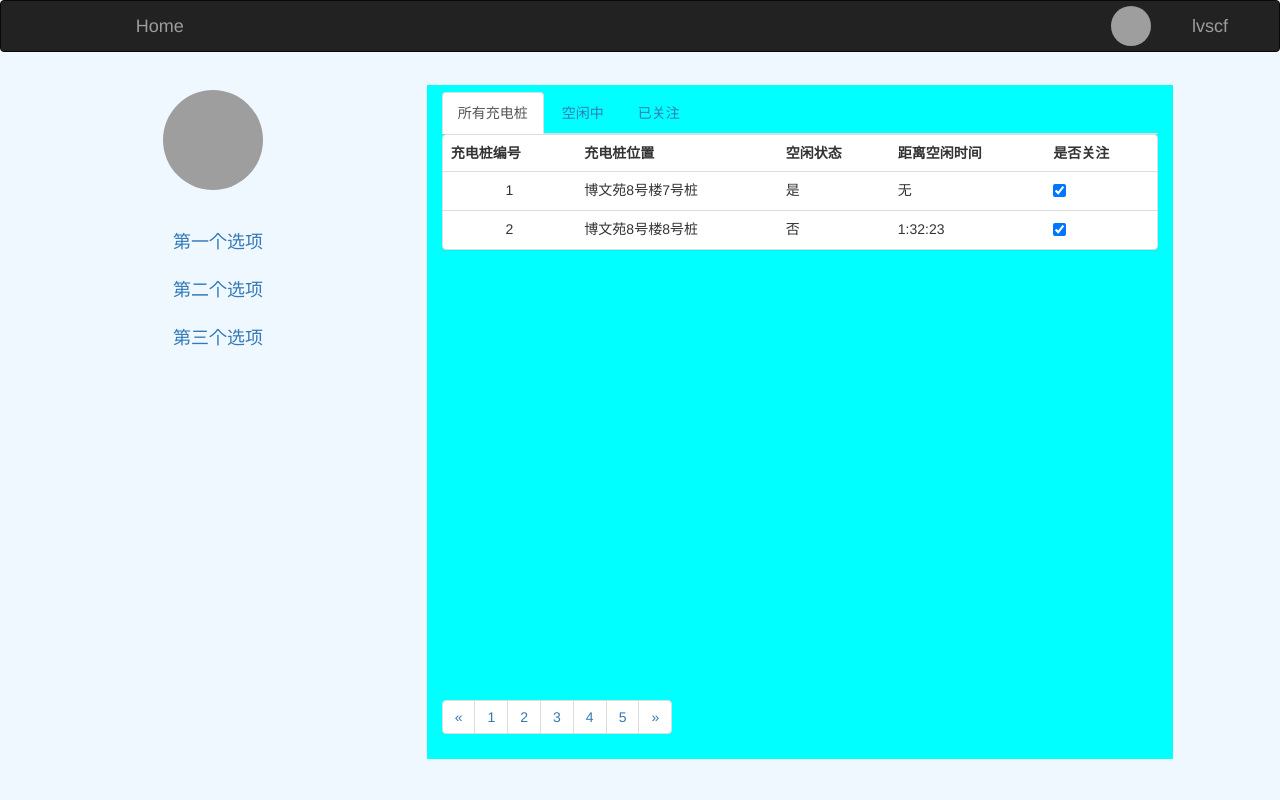
After one commit to YiRan58/-b-, a Django app: page /login/ListCS/ in a window 1280 px wide. The commit adds this page. Run offline with Django 3.2, Linux system fonts and the light colour scheme; some libraries are stand-ins or nearby versions; grey boxes are pictures that could not be loaded.

Commit message:
first commit

```diff
--- /dev/null
+++ b/login/urls.py
@@ -0,0 +1,11 @@
+from django.urls import path
+
+from . import views
+
+app_name = 'login'
+urlpatterns = [
+    path('', views.login, name='login'),
+    path('log/', views.log, name='log'),
+    path('ListCS/', views.ListCS, name='ListCS')
+
+]
--- a/login/views.py
+++ b/login/views.py
@@ -1,4 +1,8 @@
-from django.shortcuts import render
+from django.shortcuts import render, render_to_response
+from django.http import HttpResponse,HttpResponseRedirect
+from django import forms
+from login.models import Users
+from django.template import RequestContext
 # Create your views here.
 
 
@@ -7,5 +11,32 @@ def index(request):
 
 
 def login(request):
-    request.session['inputPassword'] = request.inputPassword
     return render(request, 'login.html')
+
+
+def ListCS(request):
+    return render(request, 'ListCS.html')
+
+
+class userForm(forms.Form):
+    inputTel = forms.CharField(label='inputTel', max_length=12)
+    inputPassword = forms.CharField(label='inputPassword', widget=forms.PasswordInput())
+
+
+def log(req):
+    if req.method == 'POST':
+        uf = userForm(req.POST)
+        if uf.is_valid():
+            inputTel = uf.cleaned_data['inputTel']
+            inputPassword = uf.cleaned_data['inputPassword']
+            user = Users.objects.filter(userTel=inputTel, userPwd=inputPassword)
+            if user:
+                response = HttpResponseRedirect('/login/log/')
+                response.set_cookie('inputTel', inputTel, 3600)
+                req.session['inputTel'] = "inputTel"
+                return render(req, 'index.html')
+            else:
+                return HttpResponseRedirect('login/navbar/')
+    else:
+        uf = Form()
+    return HttpResponseRedirect('/login/')
--- /dev/null
+++ b/templates/ListCS.html
@@ -0,0 +1,214 @@
+{% load static %}
+<!DOCTYPE html>
+<html lang="en">
+<head>
+    <meta charset="UTF-8">
+    <title>List</title>
+    <meta name="viewport" content="width=device-width, initial-scale=1, shrink-to-fit=no">
+    <script src="https://cdn.bootcss.com/jquery/3.2.1/jquery.slim.min.js"
+            integrity="sha384-KJ3o2DKtIkvYIK3UENzmM7KCkRr/rE9/Qpg6aAZGJwFDMVNA/GpGFF93hXpG5KkN"
+            crossorigin="anonymous"></script>
+    <script src="https://cdn.bootcss.com/popper.js/1.12.9/umd/popper.min.js"
+            integrity="sha384-ApNbgh9B+Y1QKtv3Rn7W3mgPxhU9K/ScQsAP7hUibX39j7fakFPskvXusvfa0b4Q"
+            crossorigin="anonymous"></script>
+    <script src="https://cdn.bootcss.com/bootstrap/4.0.0/js/bootstrap.min.js"
+            integrity="sha384-JZR6Spejh4U02d8jOt6vLEHfe/JQGiRRSQQxSfFWpi1MquVdAyjUar5+76PVCmYl"
+            crossorigin="anonymous"></script>
+    <link rel="stylesheet" href="https://cdn.jsdelivr.net/npm/bootstrap@3.3.7/dist/css/bootstrap.min.css"
+          integrity="sha384-BVYiiSIFeK1dGmJRAkycuHAHRg32OmUcww7on3RYdg4Va+PmSTsz/K68vbdEjh4u" crossorigin="anonymous">
+
+
+    <style>
+
+        body {
+            background-color: aliceblue;
+        }
+
+        #Home {
+            margin-left: 8.4%;
+        }
+
+        #user:hover, #user:focus {
+            color: #FFFF;
+            text-decoration: none;
+        }
+
+        #user {
+            position: absolute;
+            font-size: large;
+            color: #9d9d9d;
+            right: 4%;
+            top: 25%;
+
+        }
+
+        .logo {
+            position: absolute;
+            right: 10%;
+            top: 5px;
+            width: 40px;
+            height: 40px;
+            border-radius: 100px;
+        }
+
+        .logo:hover {
+            width: 42px;
+            height: 42px;
+        }
+
+        .dropdown-menu {
+            margin-top: 50px;
+            left: 90%;
+            right: 0px;
+        }
+
+        .page {
+            margin-top: 60%;
+
+        }
+
+        .logoMark {
+            width: 100px;
+            height: 100px;
+            margin-top: 10%;
+            border-radius: 100px;
+        }
+
+        .listCS {
+            margin-top: 1%;
+            background-color: aqua;
+        }
+
+        .ls {
+            font-size: large;
+            margin-top: 30px;
+            margin-left: 5%;
+            text-align: center;
+        }
+
+        .listNav {
+            margin-top: 1%;
+        }
+
+        .csid {
+            text-align: center;
+        }
+
+
+    </style>
+
+
+</head>
+<body>
+
+<nav class="navbar navbar-inverse">
+    <div class="container-fluid">
+        <div class="nav-header">
+
+            <img class="logo" src="{% static "/img/logo.png" %}">
+
+            <a href="#" id="user" class="dropdown-toggle" data-toggle="dropdown" role="button" aria-haspopup="true"
+               aria-expanded="false">lvscf </a>
+            <div class="dropdown">
+                <ul class="dropdown-menu">
+                    <li><a href="#">修改信息</a></li>
+                    <li><a href="#">切换用户</a></li>
+                    <li><a href="#">退出</a></li>
+                </ul>
+            </div>
+           <a class="navbar-brand" id="Home" href="#">Home</a> {% comment %}页面跳转去主页{% endcomment %}
+        </div>
+
+    </div>
+</nav>
+
+
+<div class="container-fluid">
+    <div class="row">
+        <div class="col-md-1 "></div>
+        <div class="col-md-2 sbe">
+
+            <img class="logoMark center-block" src="{% static "/img/logo.png" %}">
+            <ul class="nav  nav-stacked ls ">
+                <li><a href='#'>第一个选项</a></li>
+                <li><a href='#'>第二个选项</a></li>
+                <li><a href='#'>第三个选项</a></li>
+            </ul>
+
+        </div>
+        <div class="col-md-1 "></div>
+        <div class="col-md-7 listCS">
+
+            <ul class="nav nav-tabs listNav">
+                <li role="presentation" class="active"><a href="#">所有充电桩</a></li>
+                <li role="presentation"><a href="#">空闲中</a></li>
+                <li role="presentation"><a href="#">已关注</a></li>
+            </ul>
+
+            <div class="panel panel-default ">
+                <!-- Default panel contents -->
+
+                <!-- Table -->
+                <table class="table ">
+                    <tr>
+                        <th>充电桩编号</th>
+                        <th>充电桩位置</th>
+                        <th>空闲状态</th>
+                        <th>距离空闲时间</th>
+                        <th>是否关注</th>
+                    </tr>
+                    <tr>
+                        <td class="csid">1</td>
+                        <td>博文苑8号楼7号桩</td>
+                        <td>是</td>
+                        <td>无</td>
+                        <td>
+                            <div class="make-switch" data-on-label="开" data-off-label="关" id="toggle-state-switch"
+                                 data-on="success" data-off="warning">
+                                <input id="toggle" type="checkbox" checked="checked" class="toggle"/>
+                            </div>
+                        </td>
+                    </tr>
+                      <tr>
+                        <td class="csid">2</td>
+                        <td>博文苑8号楼8号桩</td>
+                        <td>否</td>
+                        <td>1:32:23</td>
+                        <td>
+                            <div class="make-switch" data-on-label="开" data-off-label="关" id="toggle-state-switch"
+                                 data-on="success" data-off="warning">
+                                <input id="toggle" type="checkbox" checked="checked" class="toggle"/>
+                            </div>
+                        </td>
+                    </tr>
+                </table>
+            </div>
+
+            <nav class="page" aria-label="Page navigation">
+                <ul class="pagination">
+                    <li>
+                        <a href="#" aria-label="Previous">
+                            <span aria-hidden="true">&laquo;</span>
+                        </a>
+                    </li>
+                    <li><a href="#">1</a></li>
+                    <li><a href="#">2</a></li>
+                    <li><a href="#">3</a></li>
+                    <li><a href="#">4</a></li>
+                    <li><a href="#">5</a></li>
+                    <li>
+                        <a href="#" aria-label="Next">
+                            <span aria-hidden="true">&raquo;</span>
+                        </a>
+                    </li>
+                </ul>
+        </div>
+
+
+        <div class="col-md-1"></div>
+    </div>
+</div>
+
+
+</body>
+</html>
--- a/templates/index.html
+++ b/templates/index.html
@@ -1,3 +1,4 @@
+{% load static %}
 <!DOCTYPE html>
 <html lang="en">
 <head>
@@ -5,6 +6,6 @@
     <title>Title</title>
 </head>
 <body>
-    <h1>test</h1>
+    <h1>welcome {{Users.inputTel}} </h1>
 </body>
 </html>
--- a/website/urls.py
+++ b/website/urls.py
@@ -14,11 +14,10 @@ Including another URLconf
     2. Add a URL to urlpatterns:  path('blog/', include('blog.urls'))
 """
 from django.contrib import admin
-from django.urls import path
-from login import views
+from django.urls import include, path
+#from login import views
 
 urlpatterns = [
     path('admin/', admin.site.urls),
-    path('index/', views.index),
-    path('login/', views.login),
+    path('login/', include("login.urls")),
 ]
```
Also changed, not shown: login/static/js/login.js (added, +10 -0 lines), templates/login.html (+7 -9 lines), templates/navbar.html (added, +45 -0 lines), db.sqlite3.
